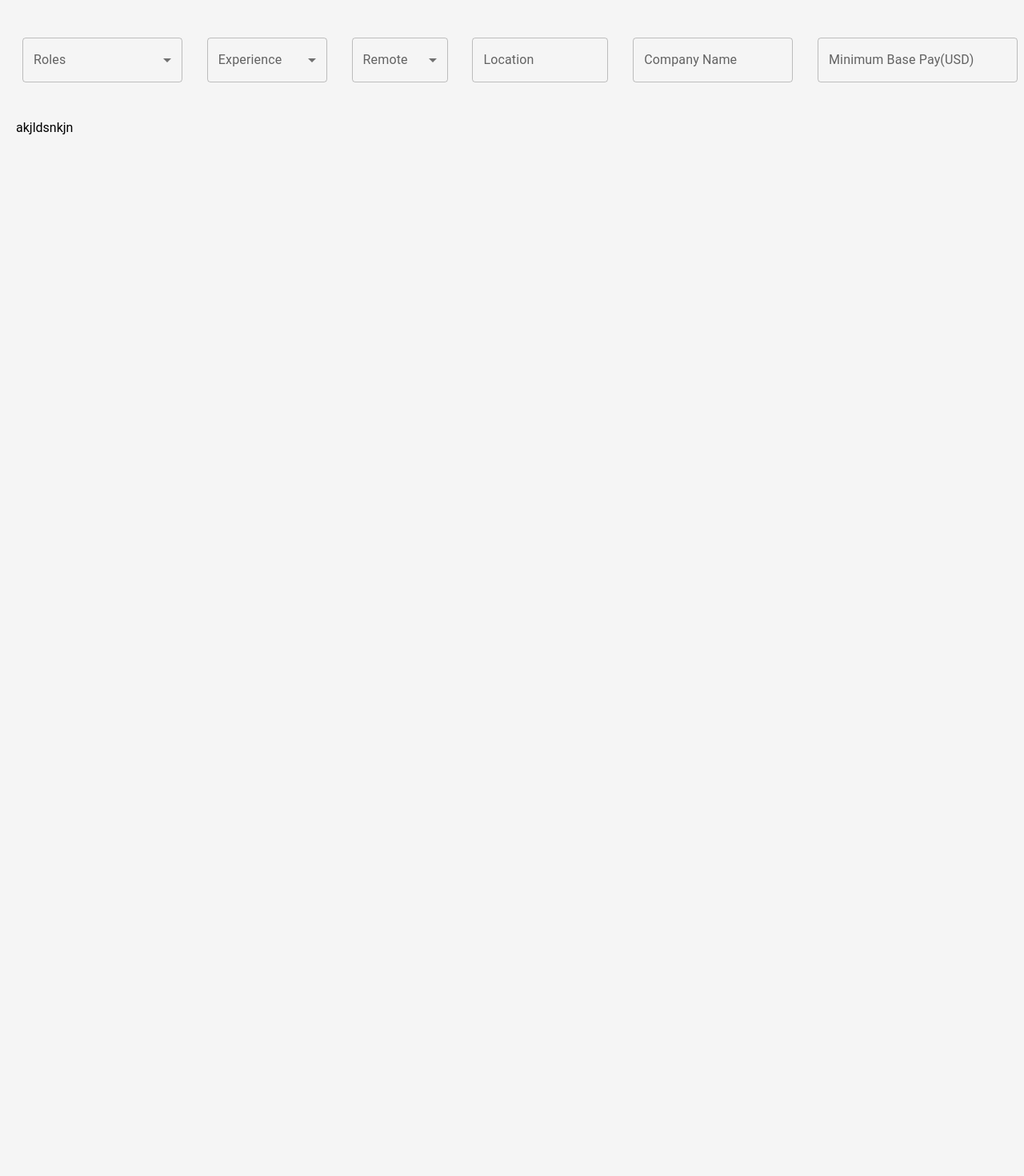
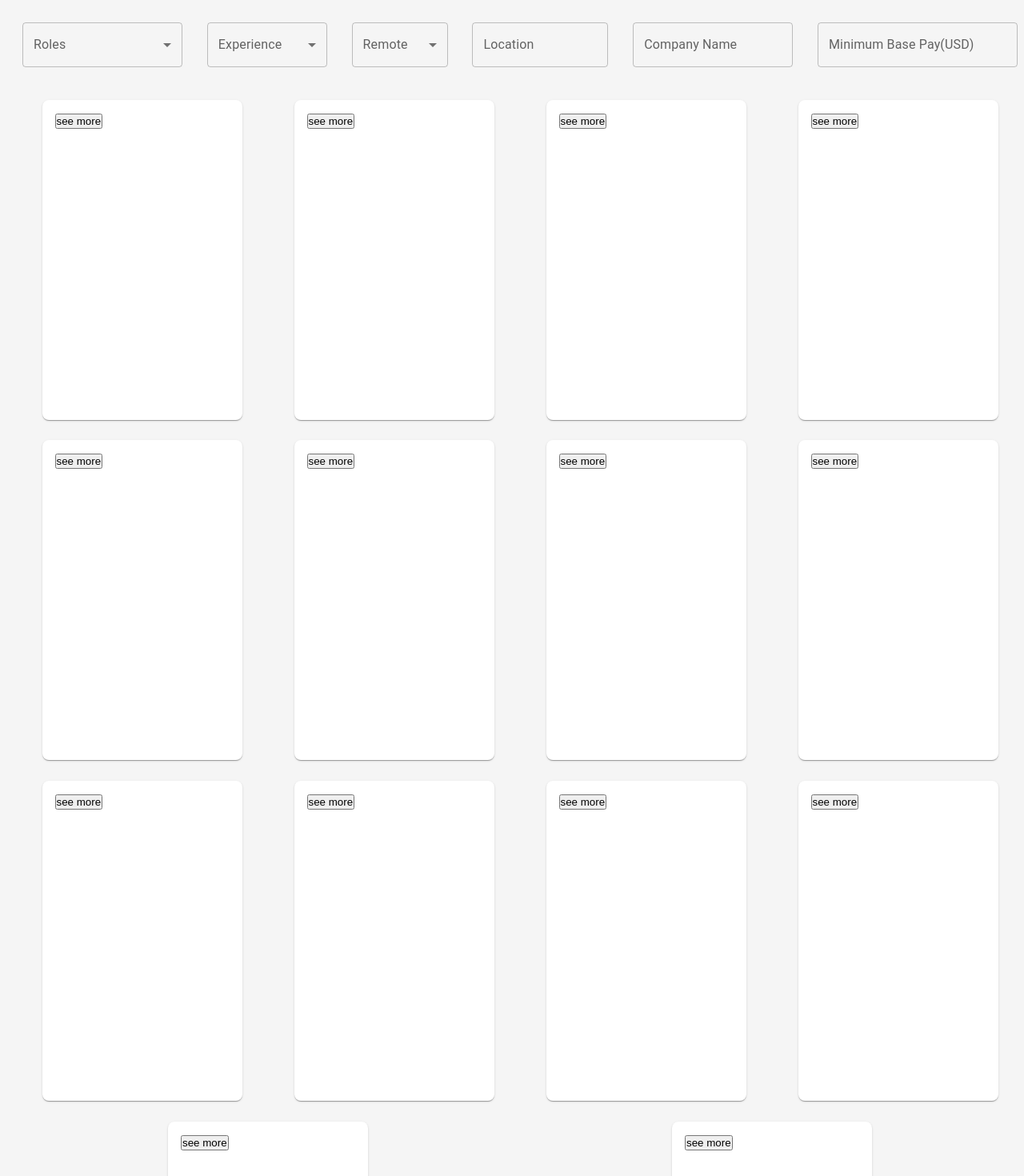
Before and after one commit to Adityasgit/WorkDay-Assignment, a React (Create React App) app: page / in a window 1280 px wide. Shown: the top 1470 px of the page at 80% size. Before the commit the page ends 800 px from the top, so only its background shows below. Built offline with nearby package versions, Linux system fonts and the light colour scheme.

Commit message:
job card created

```diff
--- /dev/null
+++ b/src/Utils/JobCard.css
@@ -0,0 +1,11 @@
+.card {
+  margin: 1vmax;
+  /* max-height: 30vmax; */
+}
+.card:hover {
+  scale: 1.03;
+  transition: all 0.07s linear;
+}
+.outercard {
+  box-shadow: inset 0px -9vmax 1px rgba(160, 157, 157, 0.387);
+}
--- /dev/null
+++ b/src/Utils/JobCard.jsx
@@ -0,0 +1,56 @@
+import {
+  Avatar,
+  Card,
+  CardActions,
+  CardContent,
+  CardHeader,
+  CardMedia,
+  Collapse,
+  IconButton,
+  Typography,
+} from "@mui/material";
+import { red } from "@mui/material/colors";
+import React from "react";
+import "./JobCard.css";
+
+const JobCard = ({}) => {
+  const [h, setH] = React.useState(400);
+  return (
+    <div className="">
+      <Card
+        sx={{
+          maxWidth: 250,
+          minWidth: 250,
+          minHeight: 400,
+          borderRadius: 2,
+          maxHeight: h,
+          position: h === 400 ? "relative" : "absolute",
+          zIndex: h === 400 ? 0 : 1,
+        }}
+        className="card"
+      >
+        <CardContent>
+          <button onClick={() => setH(h === 400 ? 10000000 : 400)}>
+            see more
+          </button>
+        </CardContent>
+      </Card>
+      {h !== 400 ? (
+        <Card
+          sx={{
+            maxWidth: 250,
+            minWidth: 250,
+            minHeight: 400,
+            borderRadius: 2,
+            maxHeight: 400,
+          }}
+          className="card"
+        ></Card>
+      ) : (
+        <></>
+      )}
+    </div>
+  );
+};
+
+export default JobCard;
--- a/src/components/JobListings.css
+++ b/src/components/JobListings.css
@@ -5,4 +5,6 @@
   padding: 10px;
   min-height: 100%;
   overflow: scroll;
+  flex-wrap: wrap;
+  justify-content: space-around;
 }
--- a/src/components/JobListings.jsx
+++ b/src/components/JobListings.jsx
@@ -1,5 +1,4 @@
 import * as React from "react";
-import { useTheme } from "@mui/material/styles";
 import Box from "@mui/material/Box";
 import OutlinedInput from "@mui/material/OutlinedInput";
 import InputLabel from "@mui/material/InputLabel";
@@ -20,6 +19,7 @@ import {
   setMinBasePayAction,
 } from "../features/filter/filterReducer";
 import "./JobListings.css";
+import JobCard from "../Utils/JobCard";
 const ITEM_HEIGHT = 48;
 const ITEM_PADDING_TOP = 8;
 const MenuProps = {
@@ -165,7 +165,22 @@ function JobListings() {
       }
       main={
         <>
-          <div className="listings">akjldsnkjn</div>
+          <div className="listings">
+            <JobCard />
+            <JobCard />
+            <JobCard />
+            <JobCard />
+            <JobCard />
+            <JobCard />
+            <JobCard />
+            <JobCard />
+            <JobCard />
+            <JobCard />
+            <JobCard />
+            <JobCard />
+            <JobCard />
+            <JobCard />
+          </div>
         </>
       }
     />
```
